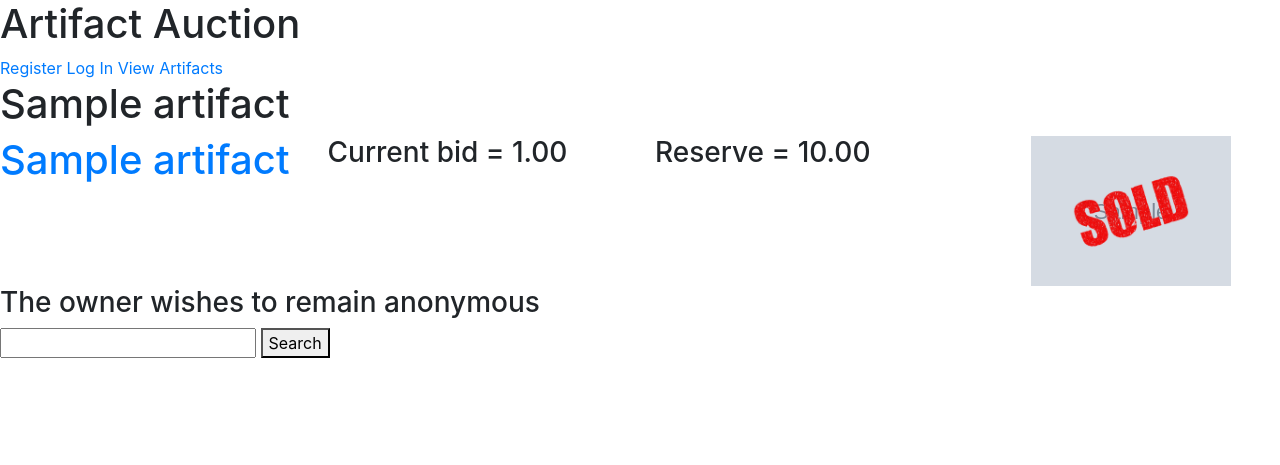
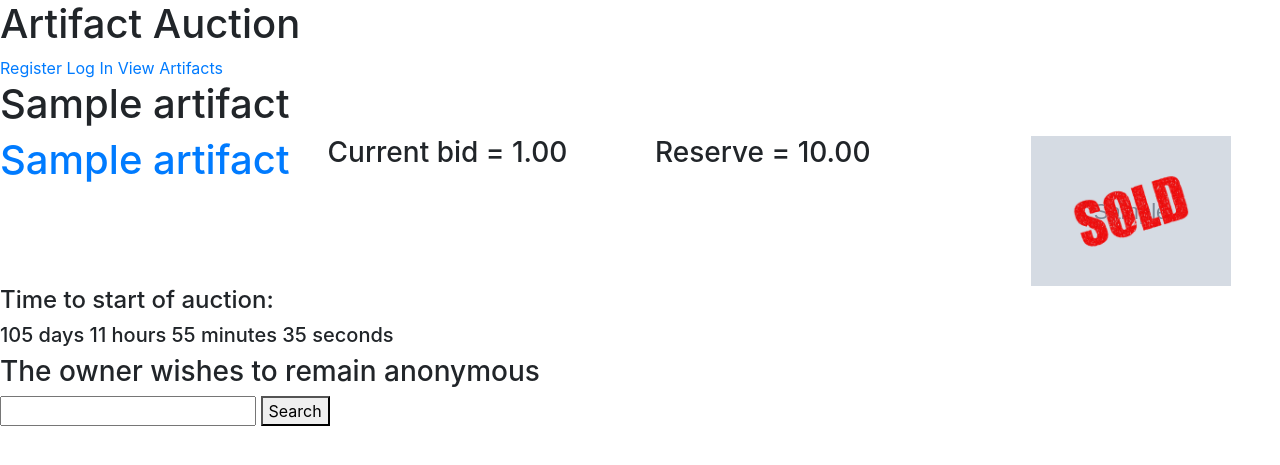
Before and after one commit to Shilldon/artifact-auction, a Django app: a page that uses artifacts/templates/artifacts.html in a window 1280 px wide. Shown: the top 465 px of the page. Run offline with Django 3.2, Linux system fonts and the light colour scheme; tables that the repository leaves empty hold one stand-in row (values such as "Sample post"); grey boxes marked "Sample" are stand-in pictures; some libraries are stand-ins or nearby versions.

Commit message:
added auction status and timer to artifacts.html

```diff
--- a/artifacts/models.py
+++ b/artifacts/models.py
@@ -32,15 +32,21 @@ class Artifact(models.Model):
     sold = models.BooleanField(default=False)
     current_bidder = models.ForeignKey(User, null=True, blank=True, on_delete=models.PROTECT, related_name="artifact_bidder")
     owner = models.ForeignKey(User, null=True, blank=True, on_delete=models.SET_NULL, related_name="artifact_owner")
-    listed_date = models.DateTimeField(default=timezone.now)
+    listed_date = models.DateTimeField(default=timezone.now, null=True)
     auction_end_date = models.DateTimeField(null=True)
     # purchase_date = models.DateTimeField(null=True, blank=True)
 
     def date_listed(self):
-        return self.listed_date.strftime('%b %d, %Y %H:%M:%S')
+        try:
+            return self.listed_date.strftime('%b %d, %Y %H:%M:%S')
+        except:
+            return None
 
     def date_auction_end(self):
-        return self.auction_end_date.strftime('%b %d, %Y %H:%M:%S')
+        try:
+            return self.auction_end_date.strftime('%b %d, %Y %H:%M:%S')
+        except:
+            return None
 
     def __str__(self):
         return self.name
--- a/artifacts/templates/artifacts.html
+++ b/artifacts/templates/artifacts.html
@@ -1,6 +1,11 @@
 {% extends 'base.html' %}
 {% block content %}
+{% load static from staticfiles %}
+{% load bootstrap_tags %}
 
+{% block head_js %}
+<script src="{% static 'js/script.js' %}"></script>
+{% endblock %}
 
 {% for artifact in artifacts_list %}
 <h1>{{artifact.name}}</h1>
@@ -11,7 +16,7 @@
     <div class="col-3">
         <h3>Current bid = {{ artifact.bid }}</h3>
     </div>
-      <div class="col-3">
+    <div class="col-3">
         <h3>Reserve = {{ artifact.reserve_price }}</h3>
     </div>
     <div class="col-3 artifact" style="background-image: url('{{ MEDIA_URL}}{{ artifact.image }}'); ">
@@ -22,7 +27,30 @@
         {% endif %}
     </div>
 </div>
-{% if artifact.sold is True %}
+<div class="artifact-timer">
+<div class="row" >
+    <input type="hidden" class="startTime" value="{{ artifact.date_listed }}">
+    <input type="hidden" class="endTime" value="{{ artifact.date_auction_end }}">
+    <div class="col-4">
+        <h4 class="auction-status"></h4>
+        <h5 class="timer" style="display:none"></h5>
+    </div>
+</div>
+<div class="row artifact-bid-status" style="display:none">
+    <div class="col-6">
+        {% if artifact.current_bidder == user %}
+        <h3>You are the current highest bidder</h3>
+        {% elif artifact.current_bidder.profile.remain_anonymous %}
+        <h3>The bidder wishes to remain anonymous</h3>
+        {% elif artifact.current_bidder is None %}
+        <h3>No bids</h3>
+        {% else %}
+        <h3>Current highest bidder={{ artifact.current_bidder }}</h3>
+        {% endif %}
+    </div>
+</div>
+</div>
+
 {% if artifact.owner != None %}
 <div class="row">
     <div class="col-6">
@@ -36,19 +64,7 @@
     </div>
 </div>
 {% endif %}
-{% else %}
-<div class="row">
-    <div class="col-6">
-        {% if artifact.current_bidder == user %}
-        <h3>You are the current highest bidder</h3>
-        {% elif artifact.current_bidder.profile.remain_anonymous %}
-        <h3>The bidder wishes to remain anonymous</h3>
-        {% else %}
-        <h3>Current highest bidder={{ artifact.current_bidder }}</h3>
-        {% endif %}
-    </div>
-</div>
-{% endif %}
+
 {% endfor %}
 
 
--- a/static/js/script.js
+++ b/static/js/script.js
@@ -1,39 +1,68 @@
 $(document).ready(function() {
+    $(".artifact-timer").each(function() {
 
-    var startTime = Date.parse($("#startTime").val());
-    var endTime = Date.parse($("#endTime").val());
+        var startTime = Date.parse($(".startTime", this).val());
+        var endTime = Date.parse($(".endTime", this).val());
+        var currentTime = new Date().getTime();
+        var auctionText;
+        if (startTime && endTime) {
+            if (currentTime > startTime) {
+                auctionText = "Auction time remaining:";
+                displayTimer($(this), endTime, auctionText, true)
+            }
+            else if (currentTime < startTime) {
+                auctionText = "Time to start of auction:";
+                displayTimer($(this), startTime, auctionText, false)
+            }
+        }
+        else {
+            $(".auction-status", this).text("Not yet listed for auction.");
+        }
+    })
 
+})
+
+function displayTimer(artifactTimer, referenceTime, auctionText, showBidder) {
     var timer = setInterval(function() {
+        if(showBidder==true) {
+            $(".artifact-bid-status", artifactTimer).show()
+        }
         var currentTime = new Date().getTime();
-
-        if (currentTime > startTime) {
-            $("#timer-container").show();
-            var timeLeft = endTime - currentTime;
+        $(".timer ", artifactTimer).show();
+        $(".auction-status", artifactTimer).text(auctionText);
+        var timeLeft = referenceTime - currentTime;
 
         var days = Math.floor(timeLeft / (1000 * 60 * 60 * 24));
         var hours = Math.floor((timeLeft % (1000 * 60 * 60 * 24)) / (1000 * 60 * 60));
         var minutes = Math.floor((timeLeft % (1000 * 60 * 60)) / (1000 * 60));
         var seconds = Math.floor((timeLeft % (1000 * 60)) / 1000);
-            var dayString=" days "
-            var hourString=" hours "
-            var minuteString=" minutes "
-            var secondString=" seconds";
+        var dayString = " days "
+        var hourString = " hours "
+        var minuteString = " minutes "
+        var secondString = " seconds";
 
-            if (days==0) { dayString="" }
-            else if (days==1) { dayString=" day " }
-            if (hours==0) { hourString="" }
-            else if (hours==1) { hourString=" hour "}
-            if (minutes==0) { minuteString="" }
-            else if (minutes==1) { minuteString=" minute " }
-            if (seconds==0) { secondString="" }
-            else if (seconds==1) { secondString=" second" }
+        if (days == 0) { days = "";
+            dayString = "" }
+        else if (days == 1) { dayString = " day " }
 
-            $("#timer").text(days + dayString + hours + hourString + minutes + minuteString + seconds + secondString);
+        if (hours == 0) { hours = "";
+            hourString = "" }
+        else if (hours == 1) { hourString = " hour " }
+
+        if (minutes == 0) { minutes = "";
+            minuteString = "" }
+        else if (minutes == 1) { minuteString = " minute " }
+
+        if (seconds == 0) { seconds = "";
+            secondString = "" }
+        else if (seconds == 1) {  secondString = " second" }
+
+        $(".timer", artifactTimer).text(days + dayString + hours + hourString + minutes + minuteString + seconds + secondString);
 
         if (timeLeft <= 0) {
             clearInterval(timer);
-                $("#timer").text("Auction over");
+            $(".timer h5", artifactTimer).text("Auction over");
         }
+
+    }, 1000);
 }
-    }, 1000);
-})
```
Also changed, not shown: artifacts/templates/display_artifact.html (+7 -4 lines). Lines whose indentation alone changed are shown as unchanged.
